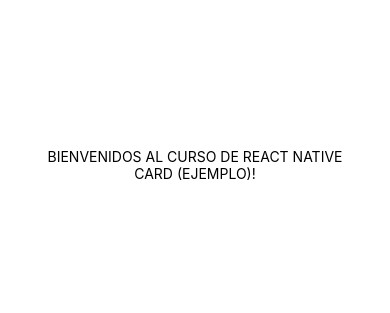
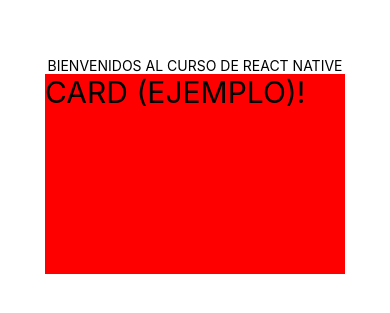
Before and after one commit to correooke/video-app, a React Native app: screen / in a window 390 px wide. Shown: the part 257-570 px from the top of the page. Built offline with nearby package versions, Linux system fonts and the light colour scheme.

Commit message:
Estilo con StyleSheet

```diff
--- a/components/Card.js
+++ b/components/Card.js
@@ -1,16 +1,28 @@
 import React from 'react';
-import { View, Text } from 'react-native';
+import { View,
+        Text,
+        StyleSheet } from 'react-native';
 
 const Card = () => {
     // ejecución de función.
 
     return (
-        <View>
-            <Text>
+        <View style={styles.container}>
+            <Text style={styles.title} >
                 CARD (EJEMPLO)!
             </Text>
         </View>
     )
 };
 
+const styles = StyleSheet.create({
+    container: {
+        height: 200,
+        width: 300,
+        backgroundColor: '#F00',
+    },
+    title: {
+        fontSize: 30
+    }
+})
 export default Card;
```
